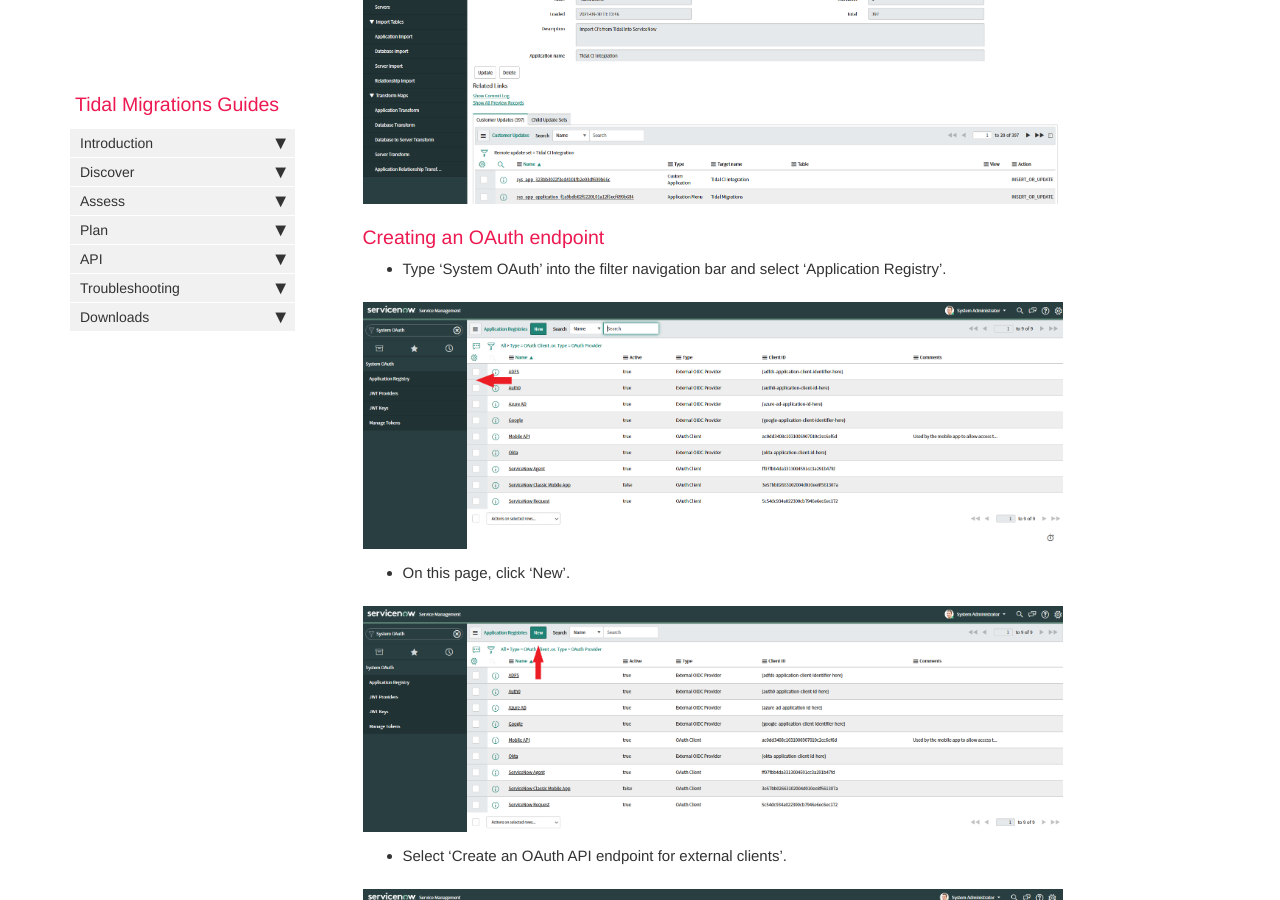
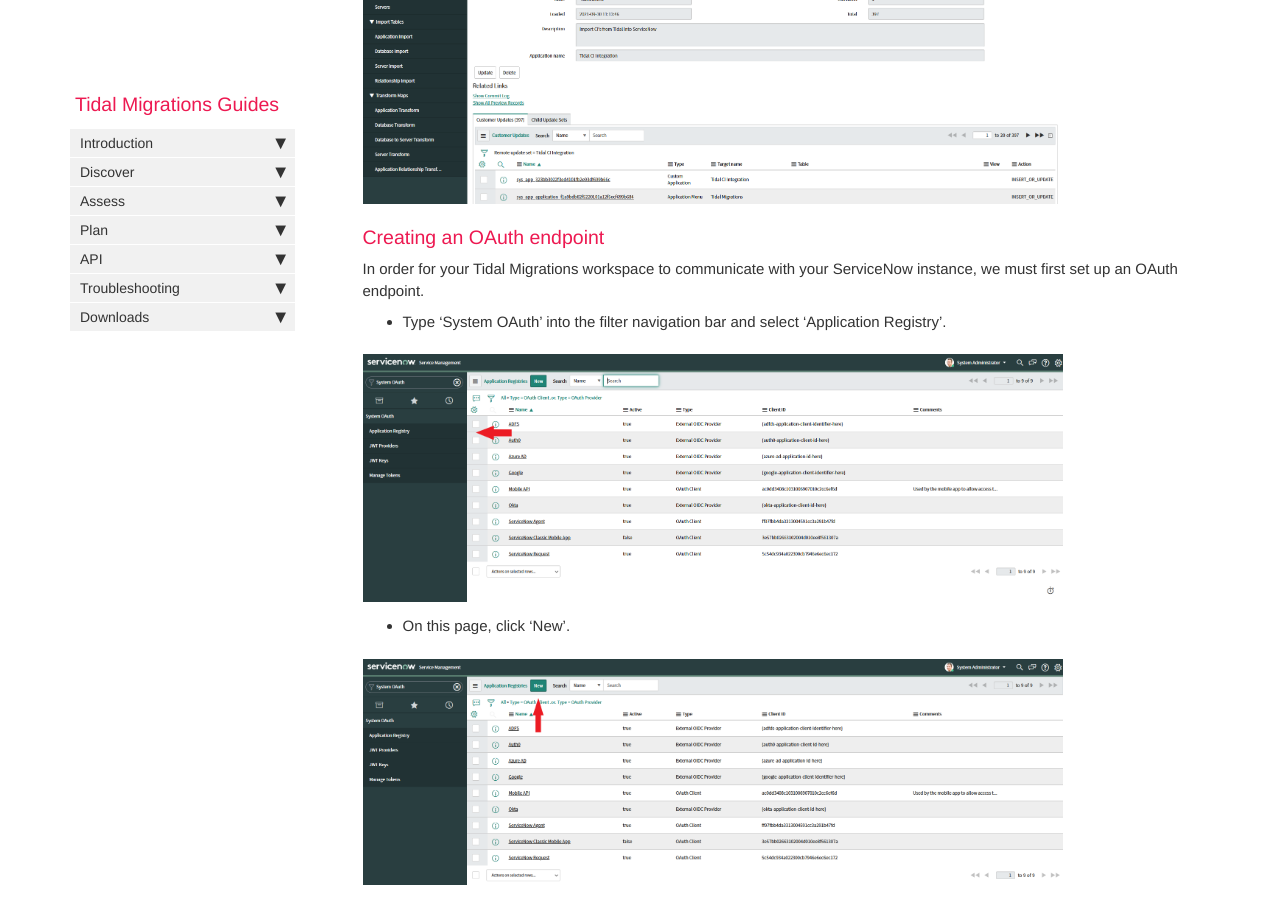
Before and after one commit to tidalmigrations/tidalmigrations.github.io, a Jekyll site: the page built from pages/user guides/integrating_with_servicenow.md, in a window 1280 px wide and 900 px high, scrolled down 2662 px. Built offline with Jekyll 4.4.1, drawn with Linux system fonts in a browser that asks for light colours; nearby versions of some CDN libraries; comment, search, counter and statistics services are not loaded.

Commit message:
Added explanation sentance to OAuth section.

```diff
--- a/pages/user guides/integrating_with_servicenow.md
+++ b/pages/user guides/integrating_with_servicenow.md
@@ -50,6 +50,8 @@ You can find the Tidal Migrations ServiceNow update set here:
 {% include image.html file="update-set-step7.png" %}
 
 ### Creating an OAuth endpoint
+
+In order for your Tidal Migrations workspace to communicate with your ServiceNow instance, we must first set up an OAuth endpoint.
 
 - Type 'System OAuth' into the filter navigation bar and select 'Application Registry'.
 
```
